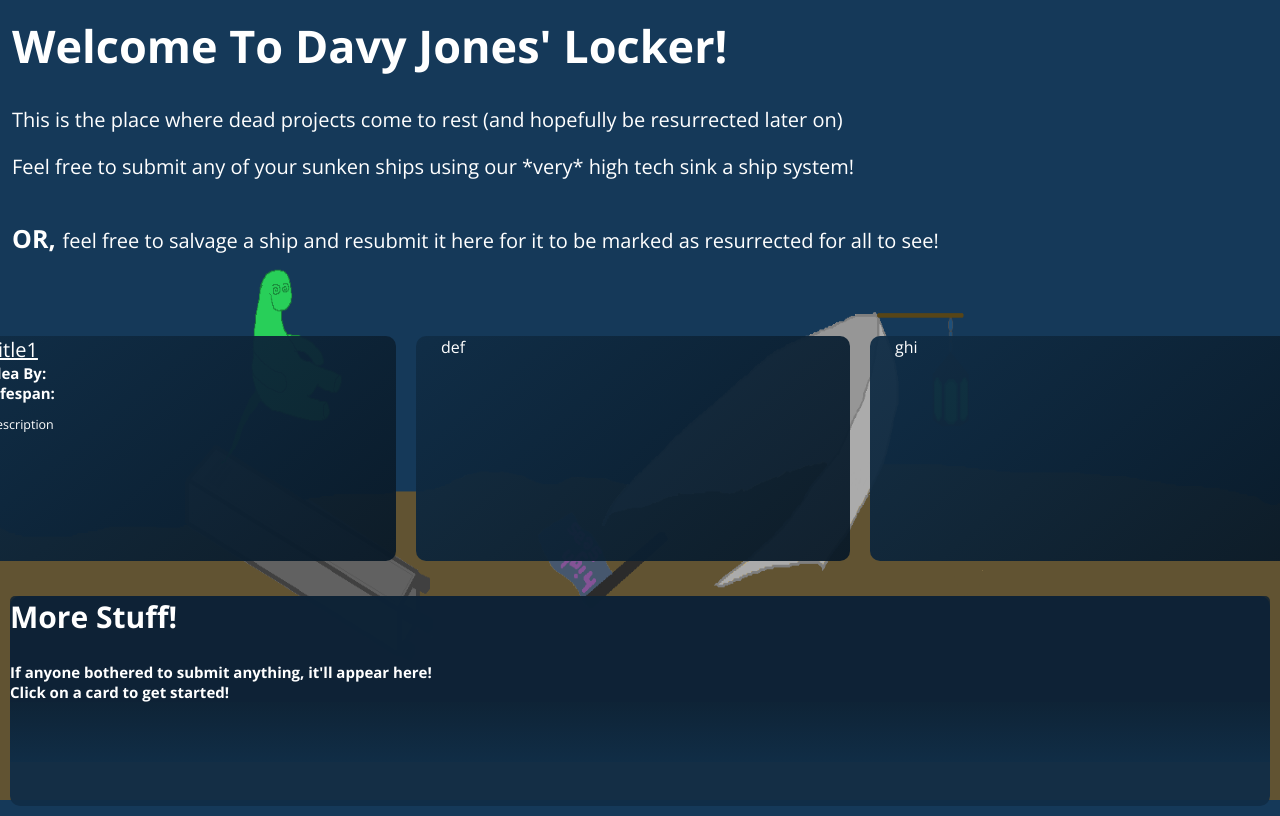
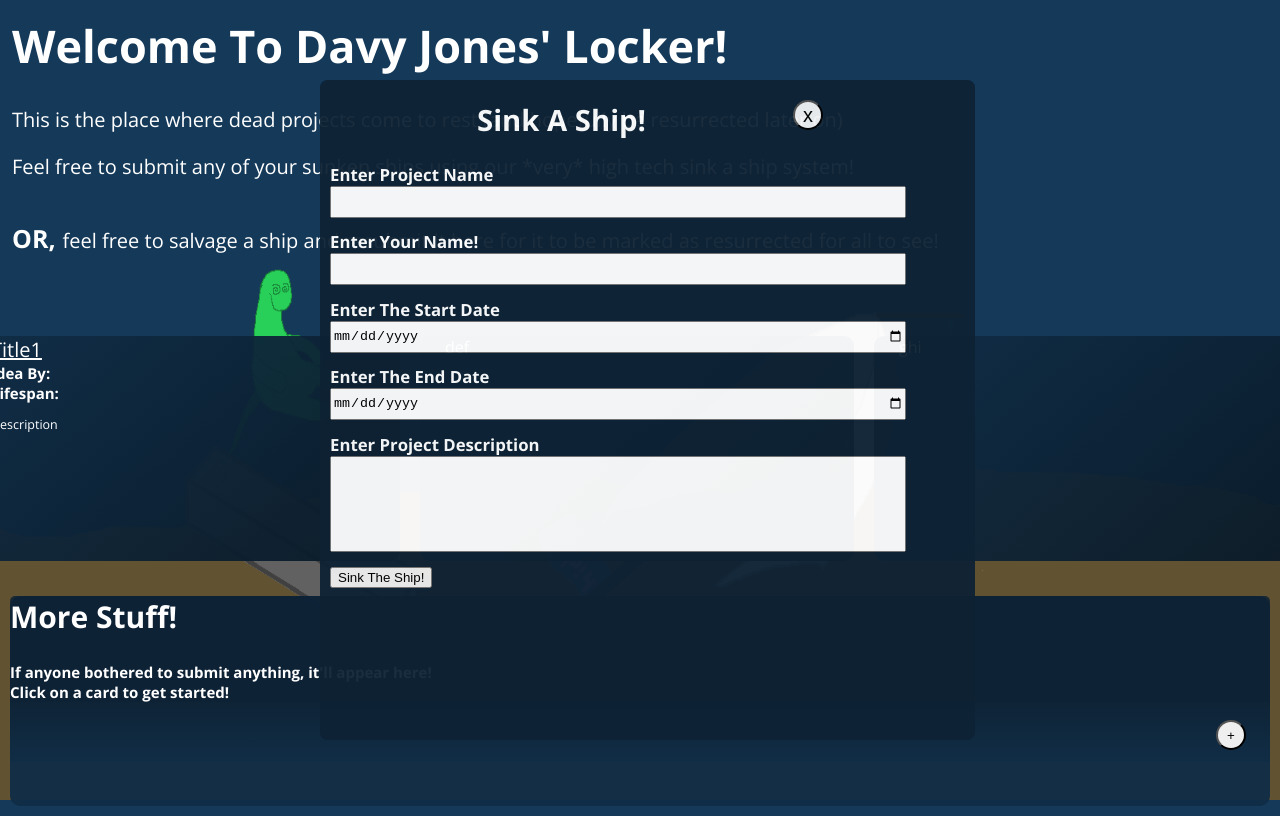
Before and after one commit to Jam12390/Davy-Jones-Locker, a plain HTML site: page index.html in a window 1280 px wide. Drawn offline with nearby package versions, Linux system fonts and the light colour scheme; no server answers.

Commit message:
u can submit things now

```diff
--- a/index.html
+++ b/index.html
@@ -45,6 +45,26 @@
             </div>
             <div id="gradient"></div>
         </div>
+        <button onclick="openForm()" id="add-button">+</button>
+        <div class="form" id="form">
+            <div class="top-form">
+                <h3>Sink A Ship!</h3>
+                <button onclick="closeForm()" id="close-button">x</button>
+            </div>
+            <div style="height: 10px;"></div>
+            <h6 class="form-title">Enter Project Name</h6>
+            <input type="text" class="input" id="nameInput">
+            <h6 class="form-title">Enter Your Name!</h6>
+            <input type="text" class="input" id="authorInput">
+            <h6 class="form-title">Enter The Start Date</h6>
+            <input type="date" class="input" id="startInput">
+            <h6 class="form-title">Enter The End Date</h6>
+            <input type="date" class="input" id="endInput">
+            <h6 class="form-title">Enter Project Description</h6>
+            <input type="text" class="bigInput" id="descriptionInput">
+            <div style="height: 15px"></div>
+            <button onclick="sendSQLData()">Sink The Ship!</button>
+        </div>
     </body>
 
     <script src="https://cdn.jsdelivr.net/npm/@supabase/supabase-js"></script>
--- a/script.js
+++ b/script.js
@@ -61,7 +61,6 @@ function slider(){
         transform = 2;
     }
     sliderElement.style.left = position + "px";
-    console.log(sliderElement.style.left);
     if (position+transform >= 0 || position+transform <= -1000){
         directionLeft = !directionLeft;
     }
@@ -70,7 +69,34 @@ function slider(){
     }
 }
 
-interval = setInterval(slider, 2);
+function openForm(){
+    document.getElementById("form").style.display = "block";
+}
+
+function closeForm(){
+    document.getElementById("form").style.display = "none";
+}
+
+async function sendSQLData(){
+    titleValue = document.getElementById("nameInput").value;
+    authorValue = document.getElementById("authorInput").value;
+    start = document.getElementById("startInput").value;
+    end = document.getElementById("endInput").value;
+    descriptionValue = document.getElementById("descriptionInput").value;
+    let {data, error} = await supabaseq.from("MyProjects").insert(
+        [
+            {
+                title: titleValue,
+                author: authorValue,
+                created_at: start,
+                time_it_died: end,
+                description: descriptionValue
+            }
+        ]
+    )
+}
+
+interval = setInterval(slider, 20);
 
 getMyProjects();
 getAllProjects();
--- a/style.css
+++ b/style.css
@@ -75,6 +75,40 @@ body{
     padding: 0;
 }
 
+.form{
+    display: block;
+    position: fixed;
+    background-color: rgb(14, 34, 52);
+    border-radius: 7.5px;
+    left: 25vw;
+    top: 10vh;
+    width: 50vw;
+    height: 80vh;
+    font-size: 25px;
+    opacity: 0.95;
+    padding: 20px 5px 0px 10px;
+}
+
+.top-form{
+    display: flex;
+    justify-content: space-evenly;
+
+}
+
+.form-title{
+    padding-top: 12.5px;
+}
+
+.input{
+    width: 90%;
+    height: 5%;
+}
+
+.bigInput{
+    width: 90%;
+    height: 15%
+}
+
 #or-text{
     padding: 7px 0 0 7px;
     font-size: 20px;
@@ -88,7 +122,7 @@ p, a, h1, h2, h3, h4, h5, h6, ul, ol, div {
     color: #FFFFFF;
 }
 
-h3{
+h3, h6{
     padding: 0;
     margin: 0;
 }
@@ -108,3 +142,20 @@ h3{
     min-height: 50px;
     background: linear-gradient(180deg, rgba(13, 33, 51, 0.817), rgba(16, 45, 70, 0.95));
 }
+
+#add-button{
+    position: fixed;
+    left: 95vw;
+    top: 90vh;
+    width: 30px;
+    height: 30px;
+    border-radius: 50%;
+}
+
+#close-button{
+    border-radius: 50%;
+    height: 30px;
+    width: 30px;
+    font-size: 20px;
+    background: rgba(255,255,255,0.95);
+}
```
